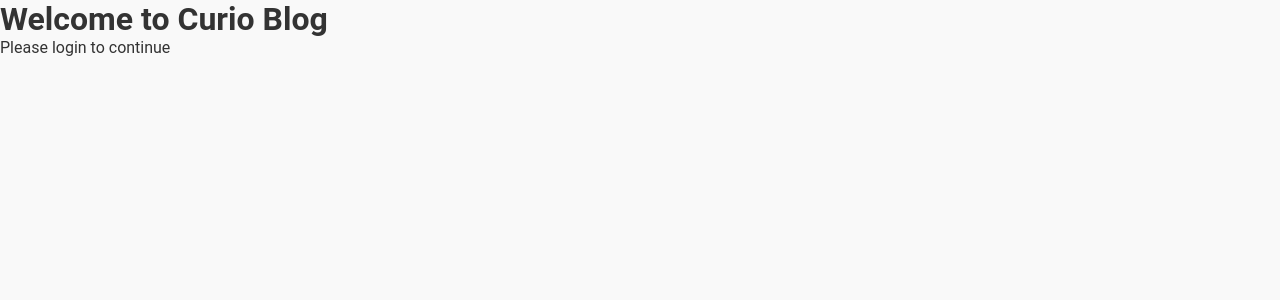
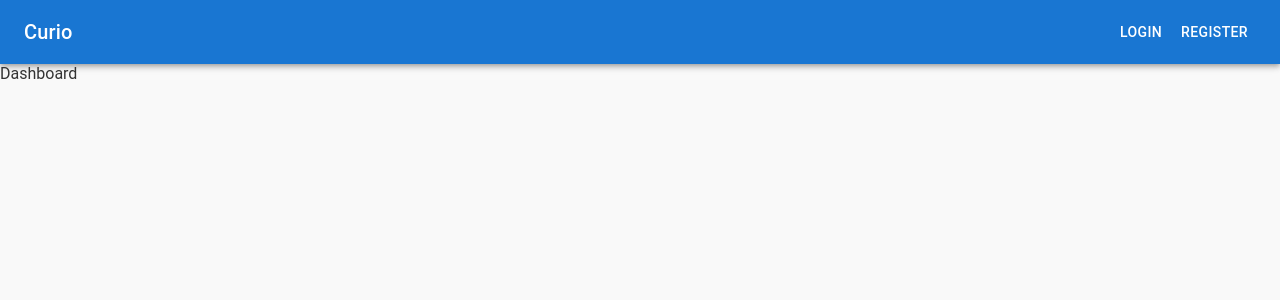
Before and after one commit to Basharkhan/curio-react, a React (Create React App) app: page /dashboard in a window 1280 px wide. Before the commit this address led to /. Shown: the top 300 px of the page. Built offline with nearby package versions, Linux system fonts and the light colour scheme.

Commit message:
working on sidebar, header

```diff
--- a/src/App.js
+++ b/src/App.js
@@ -4,23 +4,30 @@
 import { AuthProvider, useAuth } from './contexts/AuthContext';
 import Login from './pages/public/Login';
 import Register from './pages/public/Register';
+import { Home } from './pages/public/Home';
+import { Layout } from './components/common/Layout';
 
 // Simple home component for now
-const Home = () => {
-  const { user, logout } = useAuth();
+const ProtectedRoutes = () => {
+  const { isAuthenticated } = useAuth();
 
   return (
-    <div>
-      <h1>Welcome to Curio Blog</h1>
-      {user ? (
-        <div>
-          <p>Hello, {user.fullName} ({user.role})</p>
-          <button onClick={logout}>Logout</button>
-        </div>
-      ) : (
-        <p>Please login to continue</p>
+    <Routes>
+      {/* public routes */}
+      <Route path="/" element={<Home />} />
+      <Route path="/login" element={<Login />} />
+      <Route path="/register" element={<Register />} />
+
+      {/* protected routes */}
+      {isAuthenticated && (
+        <>
+          <Route path="/dashboard" element={<div>Dashboard</div>} />
+        </>
       )}
-    </div>
+
+      {/* Catch all - redirect to home */}
+      <Route path="*" element={<Home />} />
+    </Routes>
   );
 };
 
@@ -28,12 +35,9 @@
   return (
     <AuthProvider>
       <Router>
-        <Routes>
-          <Route path="/" element={<Home />} />
-          <Route path="/login" element={<Login />} />
-          <Route path="/register" element={<Register />} />
-          <Route path="*" element={<Navigate to="/" />} />
-        </Routes>
+        <Layout>
+          <ProtectedRoutes />
+        </Layout>
       </Router>
     </AuthProvider>
   );
--- /dev/null
+++ b/src/components/common/Header.jsx
@@ -0,0 +1,44 @@
+import React, { use } from 'react'
+import { useAuth } from '../../contexts/AuthContext';
+import { Link, useNavigate } from 'react-router-dom';
+import { AppBar, Box, Button, Toolbar, Typography } from '@mui/material';
+
+export const Header = () => {
+    const { user, logout, isAuthenticated } = useAuth();
+    const navigate = useNavigate();
+
+    return (
+        <AppBar position="static">
+            <Toolbar>
+                <Typography
+                    variant='h6'
+                    component={Link}
+                    to={"/"}
+                    sx={{ color: 'inherit', textDecoration: 'none', flexGrow: 1 }}
+                >
+                    Curio
+                </Typography>
+
+                {isAuthenticated() ? (
+                        <Box>
+                            <Typography>
+                                Welcome {user?.fullName}
+                            </Typography>
+                            <Button>
+                                Logout
+                            </Button>
+                        </Box>
+                    ) : (
+                        <Box>
+                            <Button color="inherit" component={Link} to="/login">
+                                Login
+                            </Button>
+                            <Button color="inherit" component={Link} to="/register">
+                                Register
+                            </Button>
+                        </Box>
+                    )}
+            </Toolbar>
+        </AppBar>
+    )
+}
--- /dev/null
+++ b/src/components/common/Layout.jsx
@@ -0,0 +1,14 @@
+import { Box } from '@mui/material'
+import React from 'react'
+import { Header } from './Header'
+
+export const Layout = ({ children }) => {
+  return (
+    <Box sx={{ display: 'flex', flexDirection: 'column', minHeight: '100vh' }}>
+        <Header />
+        <Box>
+            {children}
+        </Box>
+    </Box>
+  )
+}
--- /dev/null
+++ b/src/pages/public/Home.jsx
@@ -0,0 +1,7 @@
+import React from 'react'
+
+export const Home = () => {
+  return (
+    <div>Home</div>
+  )
+}
```
